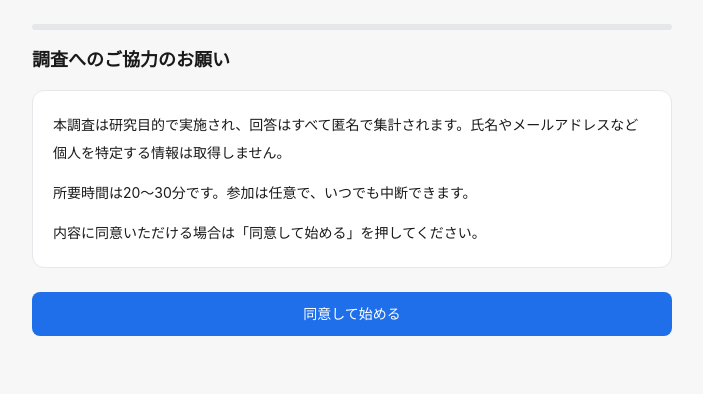
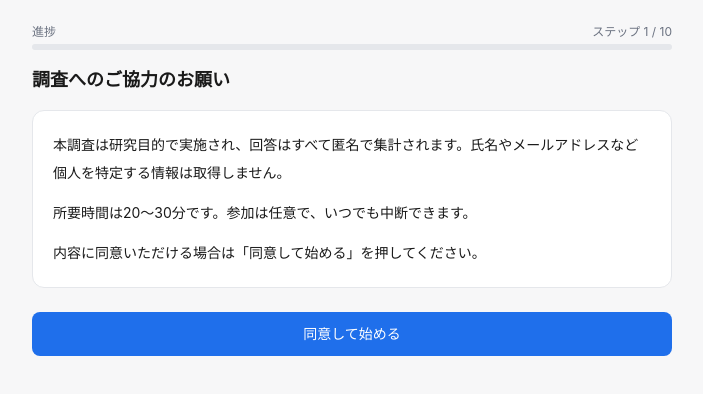
Before and after one commit to studypark2011/edumatch, a Next.js app: page / in a window 1280 px wide. Shown: the top 394 px of the page, without its empty margins (288-991 px from the left). Built offline with nearby package versions, Linux system fonts and the light colour scheme.

Commit message:
進捗に「ステップ X / 10」表示を追加（あとどれくらいか分かるように）
Co-Authored-By: Claude Opus 4.8 (1M context) <noreply@anthropic.com>

```diff
--- a/src/components/study/StudyFlow.tsx
+++ b/src/components/study/StudyFlow.tsx
@@ -165,9 +165,15 @@ export default function StudyFlow() {
 
   // ---------- 共通ラッパ（useCallbackで識別子を安定させ、再レンダー時の再マウント＝入力フォーカス喪失を防ぐ） ----------
   const showReset = step !== "consent" && step !== "done";
+  const totalSteps = ORDER.length - 1; // 'done'（完了画面）を除く
+  const stepNo = Math.min(ORDER.indexOf(step) + 1, totalSteps);
   const Shell = useCallback(
     ({ title, children, footer }: { title?: string; children: React.ReactNode; footer?: React.ReactNode }) => (
       <main className="mx-auto w-full max-w-2xl px-4 py-6">
+        <div className="mb-1 flex items-center justify-between text-xs text-[var(--muted)]">
+          <span>進捗</span>
+          {step !== "done" && <span>ステップ {stepNo} / {totalSteps}</span>}
+        </div>
         <div className="mb-4 h-1.5 w-full overflow-hidden rounded-full bg-[var(--border)]">
           <div className="h-full bg-[var(--primary)] transition-all" style={{ width: `${progress}%` }} />
         </div>
@@ -184,7 +190,7 @@ export default function StudyFlow() {
         )}
       </main>
     ),
-    [progress, err, showReset, resetAll],
+    [progress, err, showReset, resetAll, step, stepNo, totalSteps],
   );
 
   const NextBtn = useCallback(
```
